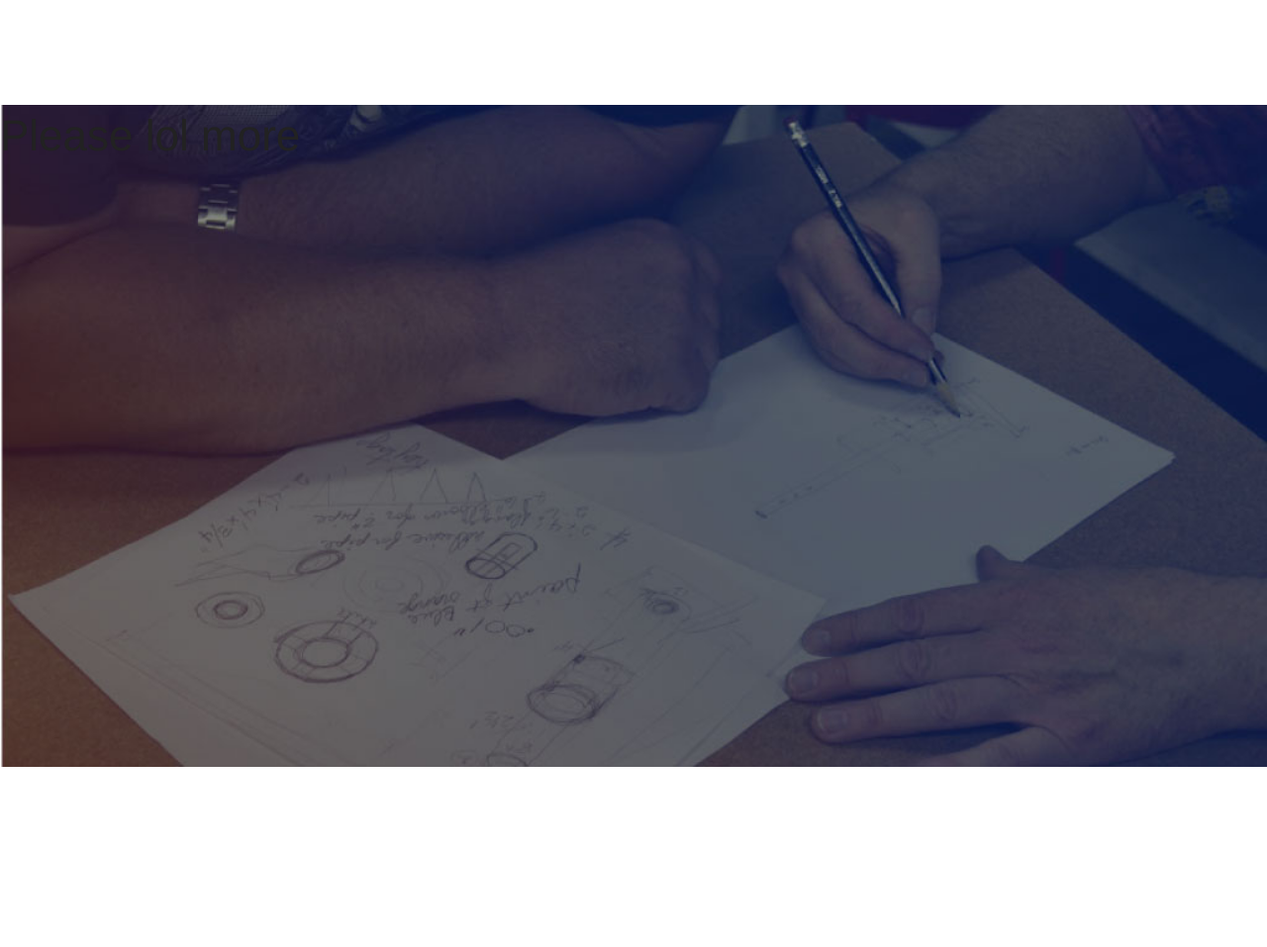
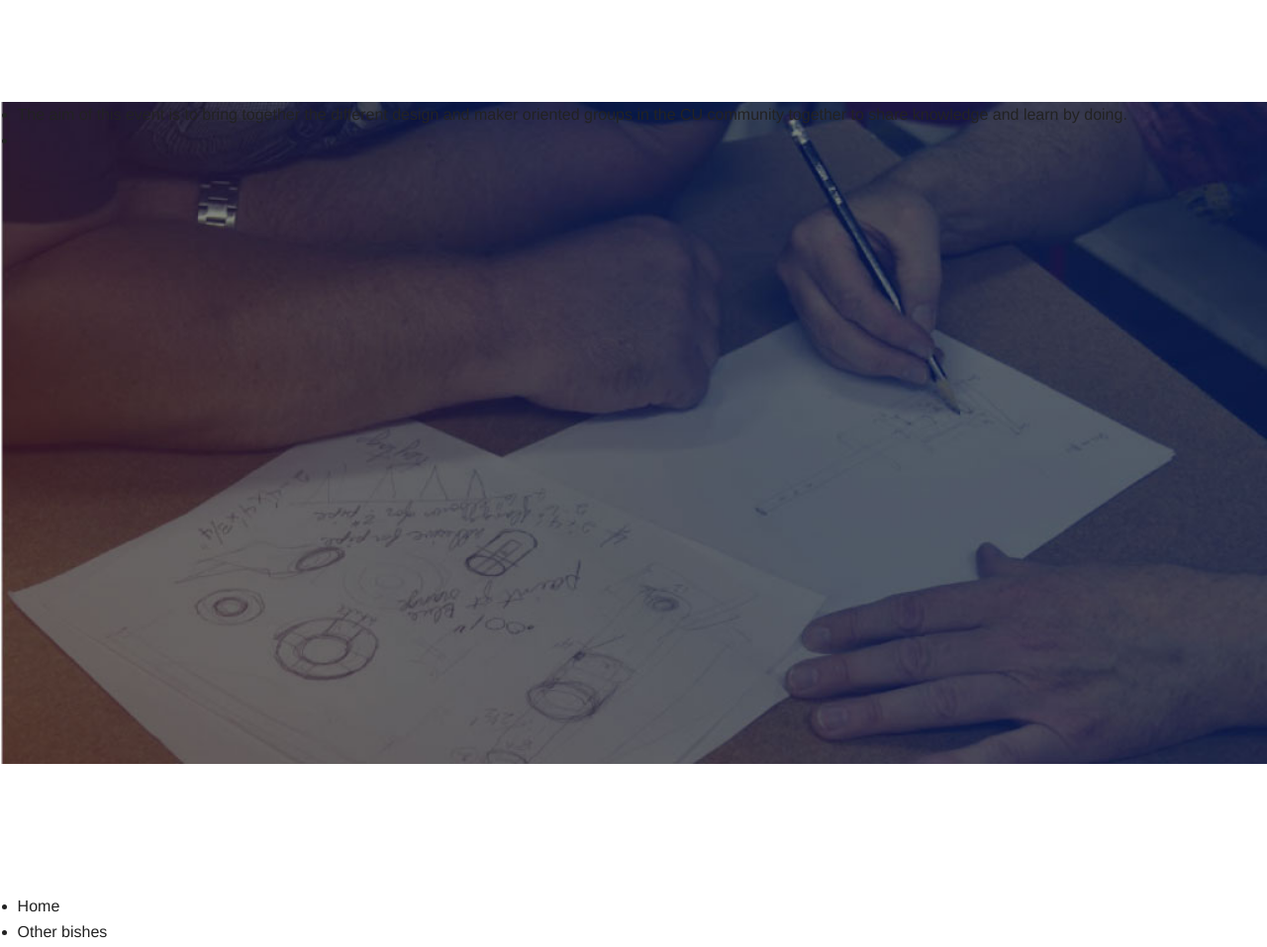
Before and after one commit to AndrewSB/cu-make-website, a website: page index.html in a window 1280 px wide. Shown: the part 700-1657 px from the top of the page at 99% size. Before the commit the page ends 1606 px from the top, so only its background shows below. Drawn offline with Linux system fonts and the light colour scheme.

Commit message:
add the other divs

```diff
--- a/index.html
+++ b/index.html
@@ -15,9 +15,20 @@
       <button>Register</button>
     </div>
     <div class="fullscreen" id="about">
-      <h1>Please lol more</h1>
+      <ul>
+        <li>The aim of this event is to bring together the different design and maker oriented groups in the CU community together to share knowledge and learn by doing.</li>
+        <li></li>
+      </ul>
     </div>
-
+    <div class="fullscreen" id="inforgraphic">
+      <ul>
+        <li>Home</li>
+        <li>Other bishes</li>
+      </ul>
+    </div>
+    <div class="fullscreen" id="schedule">
+      <p>We in this bitch</p>
+    </div>
     <script src="bower_components/jquery/dist/jquery.min.js"></script>
     <script src="bower_components/foundation/js/foundation.min.js"></script>
     <script src="js/app.js"></script>
```
